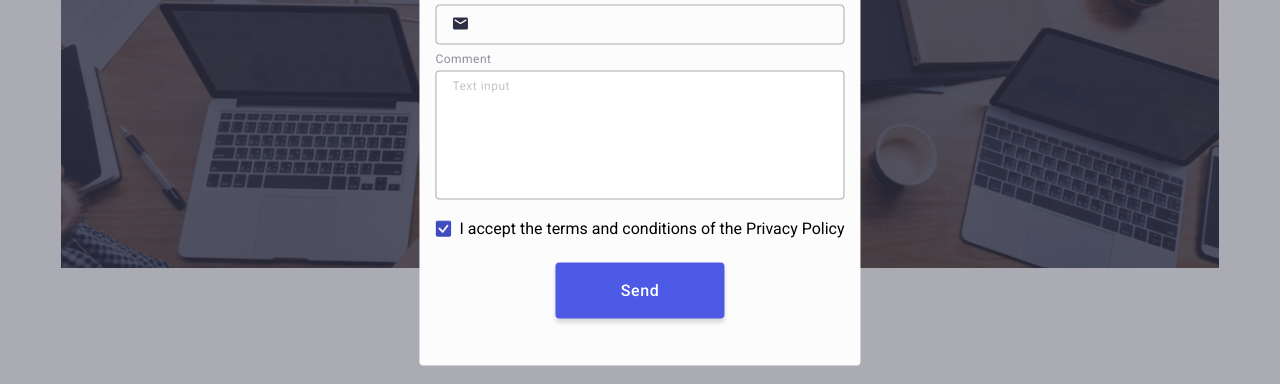
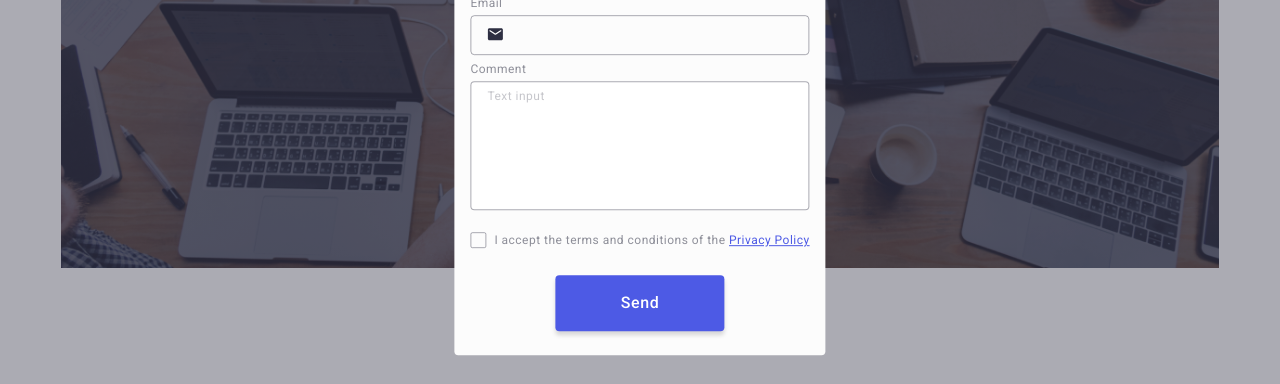
Before and after one commit to gudzsv/goit-markup-hw-06, a plain HTML site: page index.html in a window 1280 px wide. Both pictures are taken after a click on the button "Order Service". Shown: the part 346-730 px from the top of the page. Drawn offline with nearby package versions, Linux system fonts and the light colour scheme.

Commit message:
Enable checkbox via SVG

```diff
--- a/css/styles.css
+++ b/css/styles.css
@@ -556,7 +556,6 @@ address {
 
 @media screen and (min-width: 1158px) {
   .strategy-list {
-    /* justify-content: space-between; */
   }
   .strategy-list-item {
     flex-basis: calc((100% - 72px) / 4);
@@ -1059,11 +1058,9 @@ address {
   top: 50%;
   left: 50%;
   min-width: 288px;
-  min-height: 623px;
   padding: 24px 16px;
   border-radius: 4px;
   background-color: var(--DARIY);
-  /* box-shadow: 0px 4px 4px 0px rgba(0, 0, 0, 0.06); */
   opacity: 0;
   transform: translate(-50%, -50%) scale(1);
   transition: transform 250ms cubic-bezier(0.4, 0, 0.2, 1),
@@ -1140,7 +1137,6 @@ address {
   position: absolute;
   left: 16px;
   top: 15%;
-  /* transform: translateY(-50%); */
   transition: fill 250ms cubic-bezier(0.4, 0, 0.2, 1);
 }
 
@@ -1178,9 +1174,44 @@ address {
 
 .order-modal-check-box-label {
   display: flex;
+  color: var(--LIGHT-SLATE);
+  font-size: 12px;
+  line-height: 1.7;
+  letter-spacing: 0.04em;
 }
 .order-modal-icon-check-svg {
+  opacity: 1;
+  transition: opacity 250ms cubic-bezier(0.4, 0, 0.2, 1);
+}
+
+.order-modal-checkbox-icon-wrapper {
+  margin: auto;
+  width: 16px;
+  height: 16px;
+  border-radius: 2px;
+  border: 1px solid rgba(46, 47, 66, 0.4);
   margin-right: 8px;
+  flex-shrink: 0;
+}
+
+.order-modal-check-box-input:not(:checked)
+  + .order-modal-check-box-label
+  .order-modal-icon-check-svg {
+  opacity: 0;
+}
+
+.order-modal-check-box-input:checked
+  + .order-modal-check-box-label
+  .order-modal-checkbox-icon-wrapper {
+  border: none;
+}
+
+.order-modal-order-policy-link {
+  color: var(--IRIS);
+  font-size: 12px;
+  line-height: 1.33;
+  text-decoration-line: underline;
+  transition: color 250ms cubic-bezier(0.4, 0, 0.2, 1);
 }
 
 /** endcheck **/
--- a/index.html
+++ b/index.html
@@ -736,17 +736,17 @@
               id="user-privacy"
               class="order-modal-check-box-input visually-hidden"
               type="checkbox"
-              value="true"
+              value="false"
               name="user-privacy"
             />
             <label class="order-modal-check-box-label" for="user-privacy">
-              <!-- <span> -->
-              <svg class="order-modal-icon-check-svg" width="16" height="16">
-                <use href="./images/icons.svg#icon-click"></use>
-              </svg>
-              <!-- </span> -->
+              <span class="order-modal-checkbox-icon-wrapper">
+                <svg class="order-modal-icon-check-svg" width="16" height="16">
+                  <use href="./images/icons.svg#icon-click"></use>
+                </svg>
+              </span>
 
-              <span class="order-modal-checkbox-icon-wrapper">
+              <span class="label-text-wrapper">
                 I accept the terms and conditions of the
                 <a
                   class="order-modal-order-policy-link"
```
